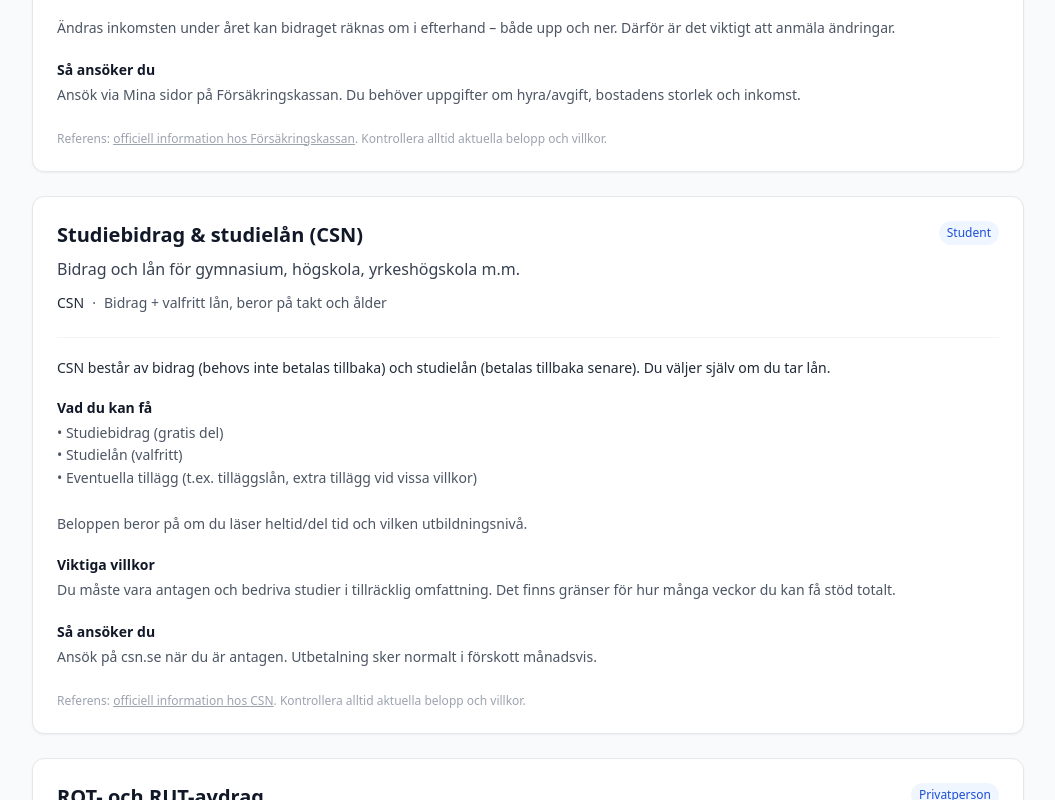
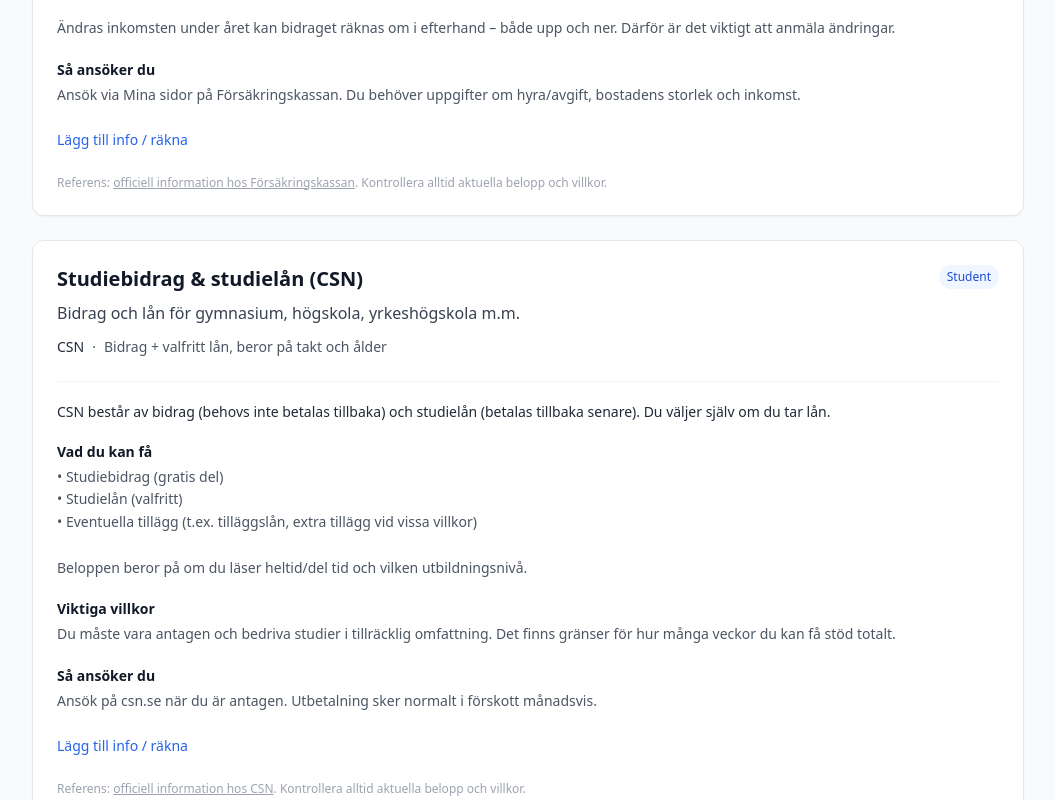
Before and after one commit to Juulis/bidragsguiden, a Next.js app: page / in a window 1280 px wide. Shown: the part 2100-2900 px from the top of the page, without its empty margins (112-1167 px from the left). Built offline with nearby package versions, Linux system fonts and the light colour scheme.

Commit message:
Enable calculators for CSN and bostadsbidrag

```diff
--- a/app/page.tsx
+++ b/app/page.tsx
@@ -7,7 +7,7 @@
   getPersonalizedBidrag,
   type Situation,
 } from "@/lib/personalize";
-import { CalculatorFor } from "@/components/Calculators";
+import { CalculatorFor, CALCULATOR_IDS } from "@/components/Calculators";
 
 const questions: {
   key: keyof Situation;
@@ -19,8 +19,6 @@
   { key: "isSenior", label: "Är du pensionär eller snart pensionär?" },
   { key: "lowIncome", label: "Har du låg inkomst just nu?" },
 ];
-
-const HAS_CALCULATOR = new Set(["barnbidrag", "rot-rut"]);
 
 export default function Home() {
   const [query, setQuery] = useState("");
@@ -190,7 +188,7 @@
 
 function BidragCard({ bidrag }: { bidrag: Bidrag }) {
   const [showCalc, setShowCalc] = useState(false);
-  const canCalc = HAS_CALCULATOR.has(bidrag.id);
+  const canCalc = CALCULATOR_IDS.has(bidrag.id);
 
   return (
     <article className="bg-white rounded-xl border border-gray-200 shadow-sm overflow-hidden">
```
